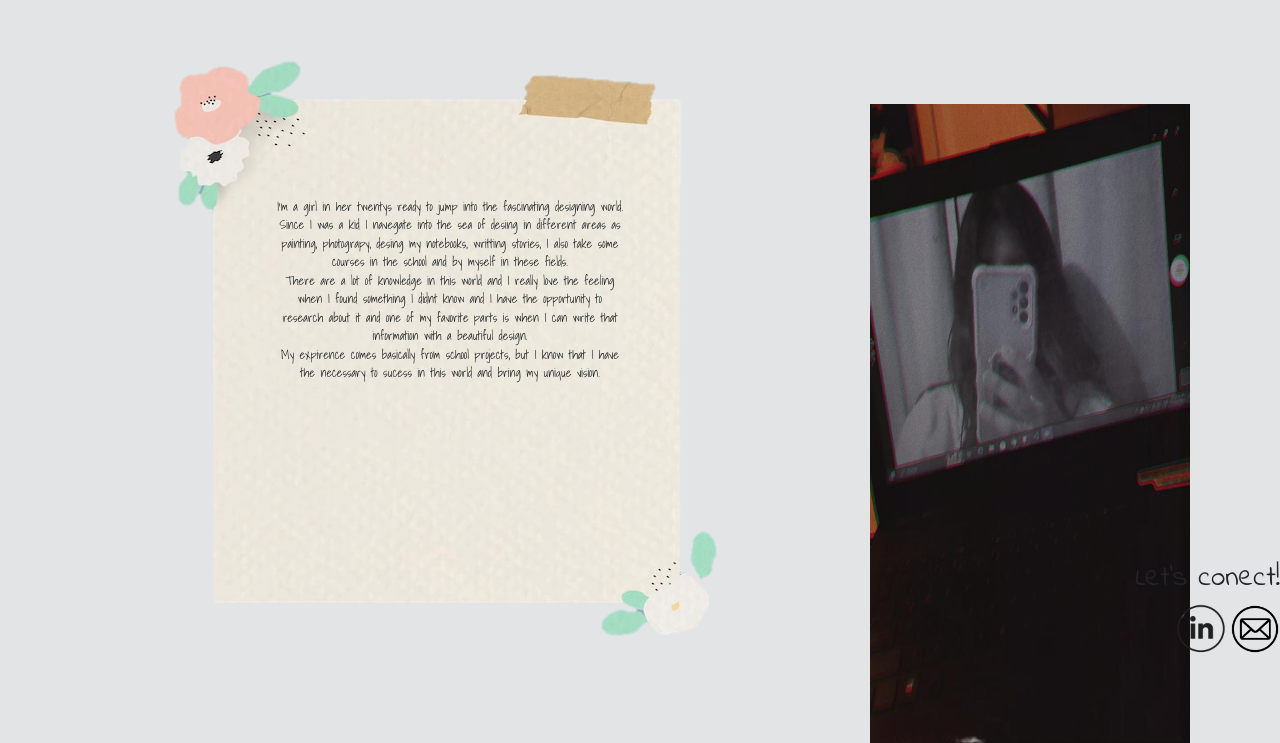
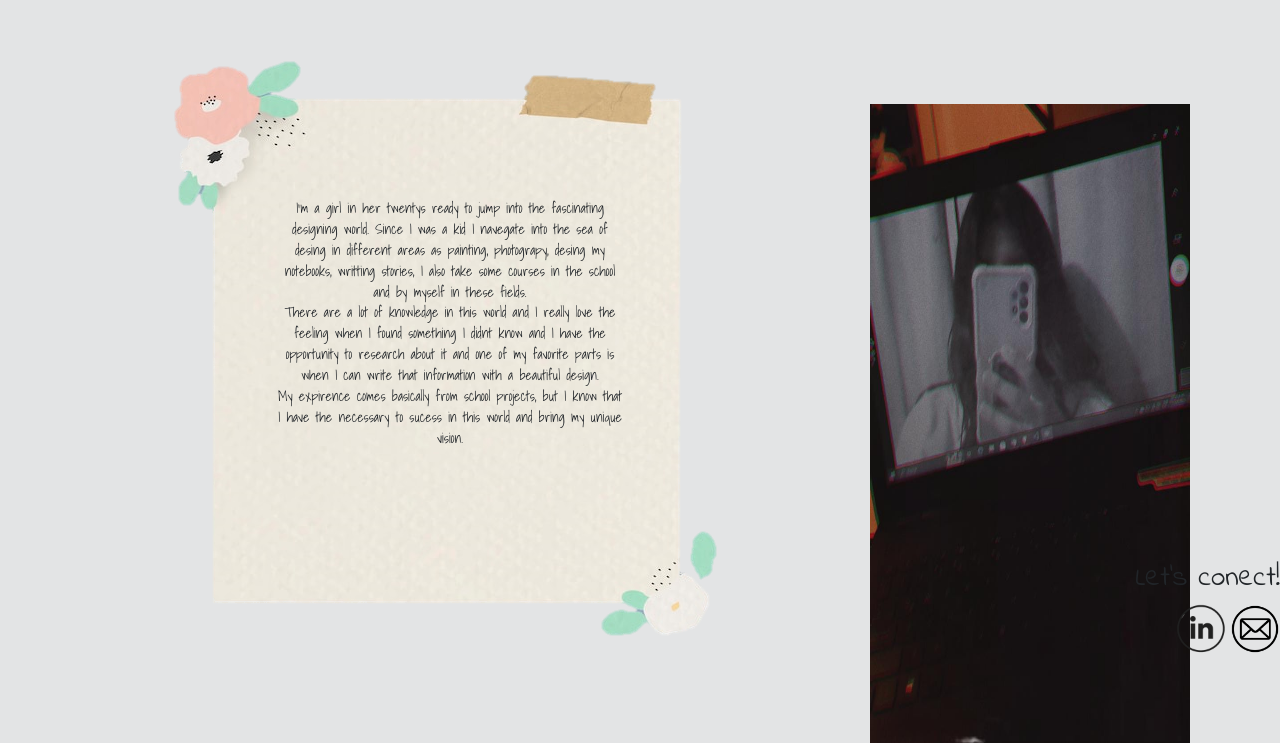
Before and after one commit to samglez-a11/miPortafolio, a Django app: page /about in a window 1280 px wide. Shown: the part 146-889 px from the top of the page. Run offline with Django 4.2, Linux system fonts and the light colour scheme; some libraries are stand-ins or nearby versions; some web fonts are replaced.

Commit message:
Actualizacion

```diff
--- a/miPortafolioApp/static/miPortafolioApp/css/gestion.css
+++ b/miPortafolioApp/static/miPortafolioApp/css/gestion.css
@@ -193,7 +193,7 @@ ul {
     text-align: center;
     top: 100px;
     left: 250px;
-    width: 180px;
+    width: 75%;
 }
 
 .texto6{
@@ -256,6 +256,10 @@ ul {
     left: 130px;
     width: 350px;
     height: 380px;
+}
+
+.texto11 p{
+    font-size: 0.87em;
 }
 
 .bring{
```
